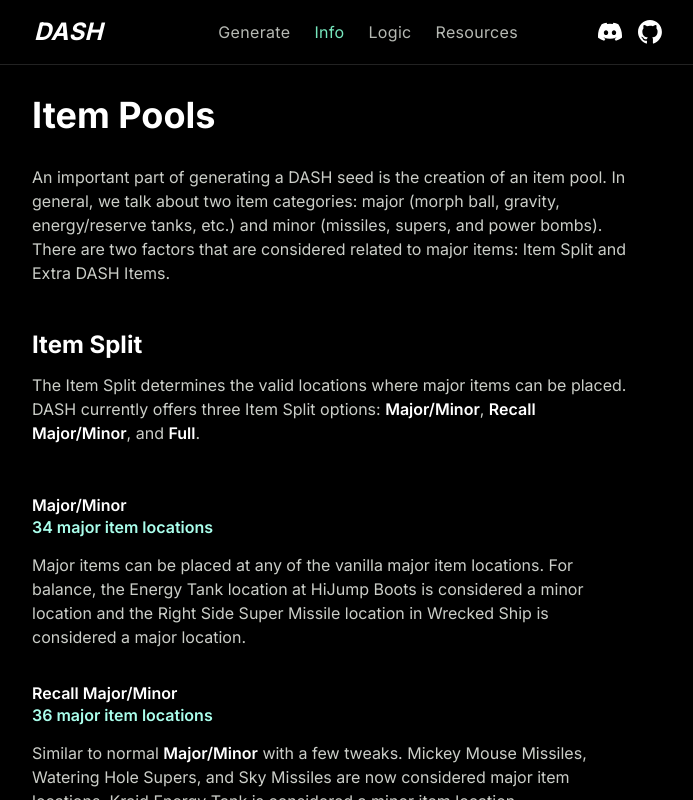
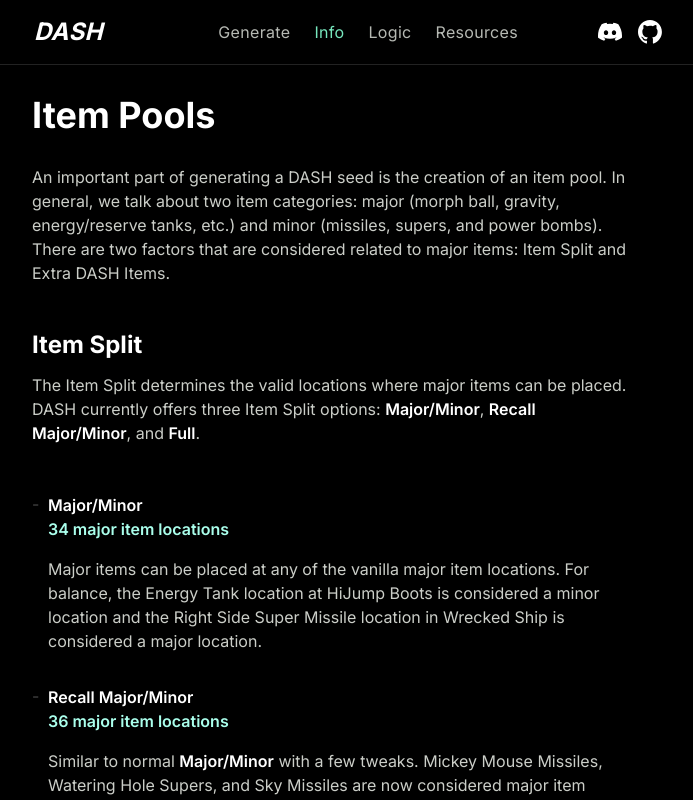
Before and after one commit to dashrando/dash-randomizer, a Next.js app in the folder apps/web/: page /info/item-pools in a window 1280 px wide. Shown: the whole page, without its empty margins (298-991 px from the left). Built offline with nearby package versions, Linux system fonts and the light colour scheme.

Commit message:
get item pools into list

```diff
--- a/apps/web/app/info/item-pools/page.tsx
+++ b/apps/web/app/info/item-pools/page.tsx
@@ -27,7 +27,6 @@
           </p>
           <Spacer y={12} />
           <h2 className={styles.title}>Item Split</h2>
-
           <p>
             The Item Split determines the valid locations where major items can
             be placed. DASH currently offers three Item Split options:{' '}
@@ -35,7 +34,58 @@
             and <strong>Full</strong>.
           </p>
           <Spacer y={12} />
-          <section>
+          <ul>
+            <li>
+              <header>
+                <h3>
+                  Major/Minor
+                </h3>
+                <div className={styles.locationCount}>
+                  34 major item locations
+                </div>
+              </header>
+              <p>
+                Major items can be placed at any of the vanilla major item
+                locations. For balance, the Energy Tank location at HiJump Boots
+                is considered a minor location and the Right Side Super Missile
+                location in Wrecked Ship is considered a major location.
+              </p>
+              <Spacer y={8} />
+            </li>
+            <li>
+              <header>
+                <h3>
+                  Recall Major/Minor
+                </h3>
+                <div className={styles.locationCount}>
+                  36 major item locations
+                </div>
+              </header>
+              <p>
+                Similar to normal{' '}
+                <strong>Major/Minor</strong> with a few tweaks. Mickey Mouse
+                Missiles, Watering Hole Supers, and Sky Missiles are now
+                considered major item locations. Kraid Energy Tank is considered a
+                minor item location.
+              </p>
+              <Spacer y={8} />
+            </li>
+            <li>
+              <header>
+                <h3>
+                  Full
+                </h3>
+                <div className={styles.locationCount}>
+                  100 major item locations
+                </div>
+              </header>
+              <p>
+                Any location can hold a major item.
+              </p>
+              <Spacer y={8} />
+            </li>
+          </ul>
+          {/* <section>
             <header>
               <h3>
                 Major/Minor
@@ -82,7 +132,7 @@
             <p>
               Any location can hold a major item.
             </p>
-          </section>
+          </section> */}
           <Spacer y={12} />
           <h2>Extra DASH Items</h2>
 
```
